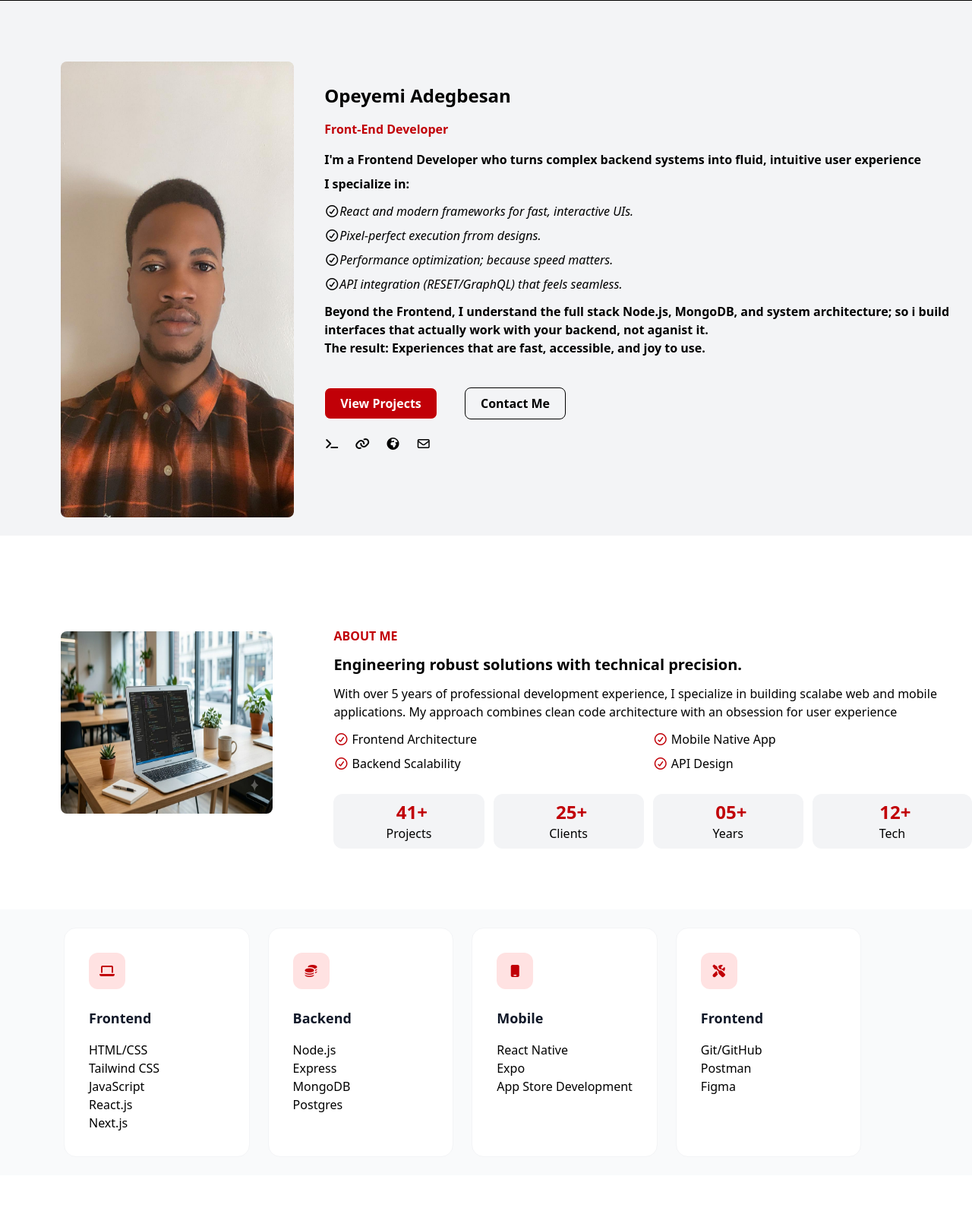
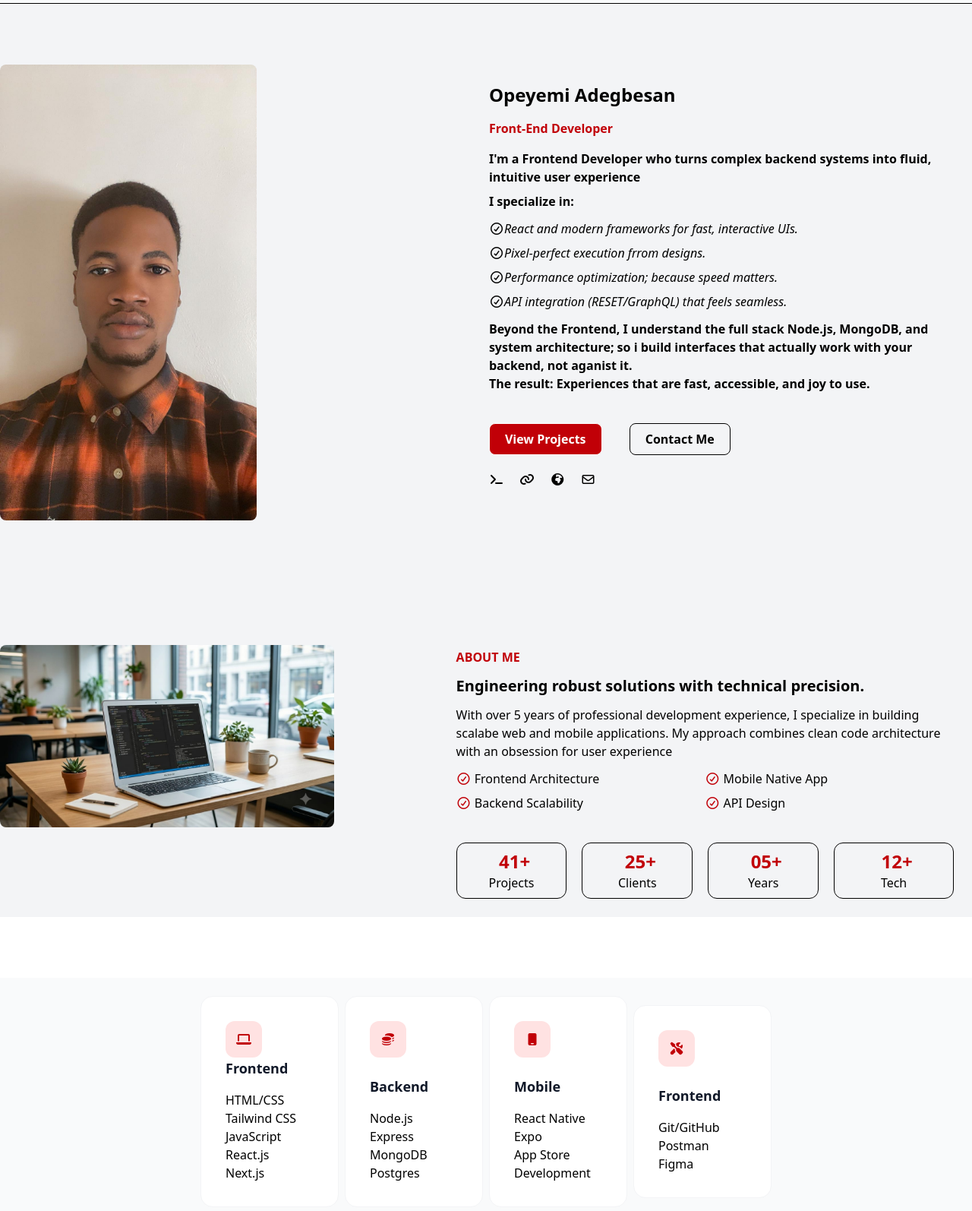
Before and after one commit to Opeyemi2342/Portfolio, a website: page index.html in a window 1280 px wide. Shown: the part 88-1682 px from the top of the page at 76% size. Drawn offline with Linux system fonts and the light colour scheme.

Commit message:
initial commit

```diff
--- a/index.html
+++ b/index.html
@@ -7,10 +7,10 @@
     <link rel="stylesheet" href="./dist/output.css" />
     <link rel="stylesheet" href="https://cdnjs.cloudflare.com/ajax/libs/font-awesome/7.0.1/css/all.min.css">
 </head>
-<body class="grid-cols-1 sm:grid-cols-2 lg:grid-cols-4">
+<body class="w-fit">
     <nav class="flex justify-between bg-gray-50 mt-5 py-5 border-b">
-        <div class="flex items-center justify-between ml-20">
-            <a href="" class="text-xl font-bold text-red-700">Opeyemi Adegbesan</a>
+        <div class="items-center justify-between ml-20 flex-shrink-0">
+            <a href="" class="sm:text-xl md:text-2xl mr-10 font-bold text-red-700 ">Opeyemi Adegbesan</a>
         </div>
 
         <div class="flex items-center space-x-8 text-sm font-medium mr-20">
@@ -28,15 +28,15 @@
         </div>
     </nav>
 
-    <section class="flex justify-between items-center bg-gray-100">
-        <div>
-            <img src="./src/PASSPORT PHOTOGRAPH.jpeg" alt="" class="h-150 w-100 rounded-lg mt-20 mb-6 ml-20">
+    <section class="flex justify-between items-center bg-gray-100 flex-col md:flex-row md:items-start gap-8 mx-auto w-full">
+        <div class="flex justify-center md:justify-start sm:w-full">
+            <img src="./src/PASSPORT PHOTOGRAPH.jpeg" alt="" class="h-150 rounded-lg mt-20 mb-6 w-fit col-flex sm:col-start-12">
         </div>
 
-        <div class="ml-30">
-            <div>
-                <div>
-                    <h2 class="font-bold text-2xl mb-4">Opeyemi Adegbesan</h2>
+        <div class="p-6">
+            <div class="md:items-center xl:items-center sm:items-next items-center">
+                <div class="">
+                    <h2 class="font-bold text-2xl mb-4 mt-20">Opeyemi Adegbesan</h2>
                     <p class="font-bold text-red-700 mb-4">Front-End Developer</p>
                     <p class="mb-2 font-bold">I'm a Frontend Developer who turns complex backend systems into fluid, intuitive user experience</p>
                 </div>
@@ -78,12 +78,12 @@
         </div>
     </section>
 
-    <section class="flex justify-between items-center">
-        <div>
-            <img src="./src/laprop image.png.jpeg" alt="" class="h-60 w-108 rounded-lg mt-20 ml-20">
+    <section class="flex justify-between items-center bg-gray-100 flex-col md:flex-row md:items-start gap-8 mx-auto w-full">
+        <div class="flex flex-col justify-center md:justify-start sm:w-full">
+            <img src="./src/laprop image.png.jpeg" alt="" class="h-60 rounded-lg mt-35 w-fit col-flex sm:col-start-12">
         </div>
 
-        <div class="ml-40 mt-30">
+        <div class=" mt-30 md:items-center xl:items-center sm:items-next p-6">
             <h2 class="font-bold text-red-700">ABOUT ME</h2>
             <p class="text-xl font-bold mb-3 mt-3">Engineering robust solutions with technical precision.</p>
             <p class="mb-3">With over 5 years of professional development experience, I specialize in building scalabe web and mobile applications. My approach combines clean code architecture with an obsession for user experience</p>
@@ -110,23 +110,23 @@
                 </a>
             </div>
 
-            <div class="grid grid-cols-4 space-x-3 mt-5">
-                <div class="bg-gray-100 rounded-xl p-2 text-center">
+            <div class="grid grid-cols-4 space-x-3 mt-8 gap-2">
+                <div class="bg-gray-100 border rounded-xl p-2 text-center">
                     <h3 class="font-bold text-2xl ml-2 text-red-700">41+</h3>
                     <p>Projects</p>
                 </div>
 
-                <div class="bg-gray-100 rounded-xl p-2 text-center">
+                <div class="bg-gray-100 border rounded-xl p-2 text-center">
                     <h3 class="font-bold text-2xl ml-2 text-red-700">25+</h3>
                     <p>Clients</p>
                 </div>
 
-                <div class="bg-gray-100 rounded-xl p-2 text-center">
+                <div class="bg-gray-100 border rounded-xl p-2 text-center">
                     <h3 class="font-bold text-2xl ml-2 text-red-700">05+</h3>
                     <p>Years</p>
                 </div>
 
-                <div class="bg-gray-100 rounded-xl p-2 text-center">
+                <div class="bg-gray-100 border rounded-xl p-2 text-center">
                     <h3 class="font-bold text-2xl ml-2 text-red-700">12+</h3>
                     <p>Tech</p>
                 </div>
@@ -137,9 +137,9 @@
 
 
 
-    <section class="flex justify-between items-center bg-gray-50 p-6 mt-20">
-        <div class="grid grid-cols-4 gap-6 ml-15">
-            <div class="bg-white rounded-2xl p-8 border border-gray-100 flex flex-col gap-6">
+    <section class="flex justify-between bg-gray-50 p-6 mt-20">
+        <div class="grid sm:grid-cols-1 md:grid-cols-4 lg:grid-cols-4 items-center gap-2 px-60 md:inline-full">
+            <div class="bg-white rounded-2xl p-8 border border-gray-100 gap-6">
                 <div class="w-12 h-12 rounded-xl bg-red-100 flex items-center justify-center text-red-700">
                     <i class="fa-solid fa-laptop"></i>
                 </div>
@@ -204,8 +204,8 @@
         </div>
     </section>
 
-    <section class="bg-white py-16 px-4 ml-20">
-        <div>
+    <section class="bg-white py-16 px-4 ">
+        <div class="p-6">
             <div class="flex items-end justify-between mb-4">
                 <div>
                    <p class="text-xs font-bold text-red-700 mb-2">SELECTED WORK</p>
@@ -218,7 +218,7 @@
               </div>
             </div>
 
-            <div class="grid grid-cols-3 gap-8">
+            <div class="grid xl:grid-cols-3 lg:grid-cols-3 md:grid-cols-1 sm:grid-cols-1 gap-8">
                 <div class="bg-white rounded-xl border border-gray-200 flex flex-col">
                     <div>
                         <div class="bg-gray-50 flex items-center justify-center p-4 rounded-xl">
@@ -361,7 +361,7 @@
             <h3 class="text-3xl font-bold">Work Experience</h3>
         </div>
 
-        <div class="relative h-80 flex justify-between items-start gap-20">
+        <div class="relative flex-col-3 h-80 justify-between items-start gap-20">
 
             <div>
                 <div class="absolute left-6 top-0 h-full w-[1px] bg-red-400"></div>
@@ -371,7 +371,7 @@
                 <div class="absolute left-[18px] bottom-4 h-4 w-4 rounded-full bg-red-600 border-4 border-red-200"></div>
             </div>
 
-            <div class="flex justify-between items-start pb-12">
+            <div class="flex mx-auto max-w-3xl justify-between items-start pb-12">
                 <div>
                     <h3 class="text-lg font-semibold">Freelance Full Stack Developer</h3>
                     <p class="mt-1">Self-Employed</p>
@@ -388,16 +388,17 @@
                     </h3>
                 </div>
             </div>
+
         </div>
-    </section> -->
+    </section>  -->
 
-    <section class="bg-gray-100 px-12 py-10 mt-20">
+    <section class="bg-gray-100 py-10 mt-20">
         <div class="text-center">
             <h3 class="text-sm text-red-700 mb-2 font-semibold">WHAT I DO</h3>
             <P class="text-3xl font-bold mb-10">Professional Services</P>
         </div>
 
-        <div class="grid gap-8 grid-cols-3 ml-15">
+        <div class="grid gap-8 lg:grid-cols-3 md:grid-cols-1 sm:grid-cols-1 ml-15 mr-10">
 
             <div class="bg-white rounded-2xl py-6 px-8">
                 <div class="h-12 w-12 flex items-center justify-center rounded-full">
@@ -437,7 +438,7 @@
             <P class="text-3xl font-bold mb-10">Client Testimonials</P>
         </div>
 
-        <div class="grid grid-cols-3 gap-8 ml-25 mr-10">
+        <div class="grid lg:grid-cols-3 md:grid-cols-1 sm:grid-cols-1 gap-8 ml-15 mr-10">
 
             <div class="bg-gray-100 px-4 py-6 rounded-2xl">
                 <div class="mt-4">
@@ -511,7 +512,7 @@
     </section>
 
     <section class="mt-30">
-        <div class="ml-25 grid grid-cols-2">
+        <div class="ml-15 grid md:grid-cols-2 sm:grid-cols-1">
             <div >
                 <h3 class="text-sm text-red-700 mb-2">GET IN TOUCH</h3>
                 <P class="font-extrabold text-2xl">Let's build something extraordinary together.</P>
@@ -555,7 +556,7 @@
                 </div>
             </div>
 
-            <form  action="https://formspree.io/f/mzdlrbwb"  method="POST">
+            <form  action="https://formspree.io/f/mzdlrbwb"  method="POST mr-10">
                 <div class="grid grid-cols-2 mt-25 gap-4 mb-4">
                     <div class="">
                        <label for="name" class="block text-xs font-bold">Name</label>
@@ -586,7 +587,7 @@
     </section>
 
     <section class="mt-30 ">
-        <div class="flex justify-between ml-25 border-b border-gray-100 pb-12">
+        <div class="flex justify-between ml-15 border-b border-gray-100 pb-12">
             <div>
                 <h3 class="text-xl font-bold text-red-600 mb-3">Opeyemi Adegbesan</h3>
                 <p class="text-sm">Building scalable digital solutions with technical precision and minimalist design.</p>
@@ -613,7 +614,7 @@
             </div>
         </div>
 
-        <div class="flex justify-between gap-4 pt-8 text-sm font-medium">
+        <div class="flex justify-between gap-4 pt-8 text-sm font-medium ml-15">
             <div>
                 &copy; 2026 Opeyemi Adegbesan. Built with technical precision.
             </div>
```
Also changed, not shown: dist/output.css.
